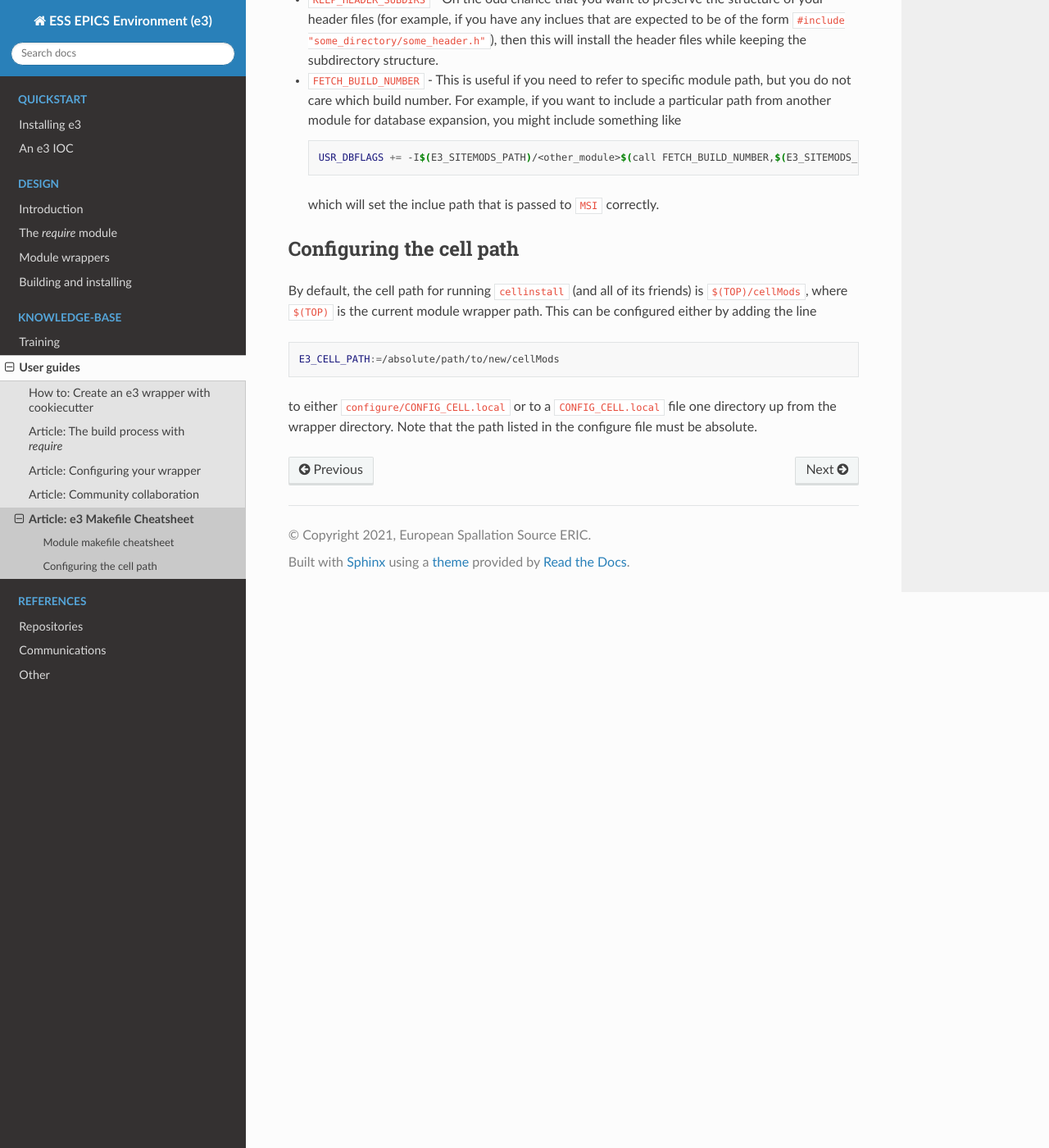
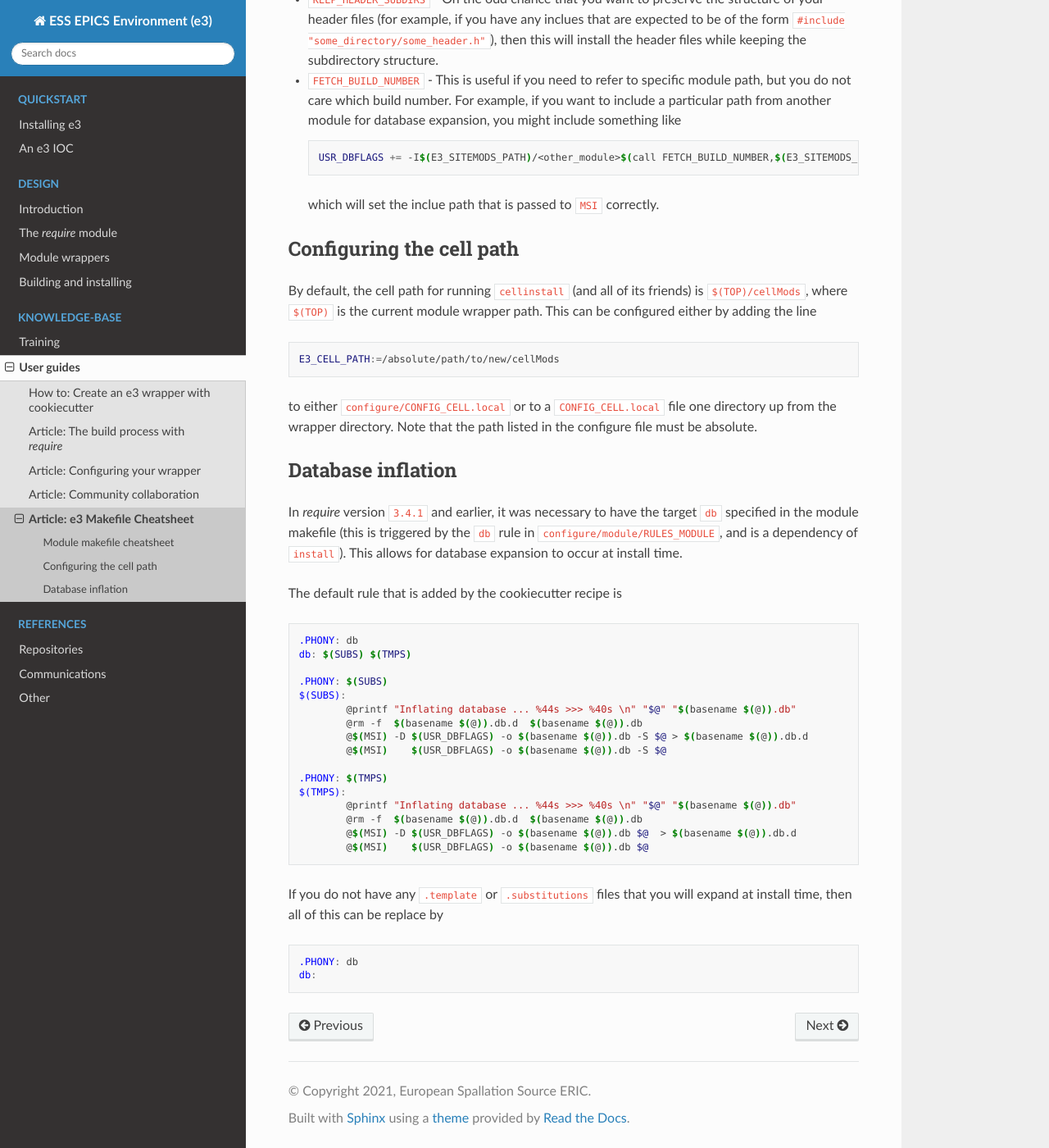
Before and after one commit to ttkorhonen/e3pages, a Sphinx documentation site: the page built from docs/kb/guide/articles/8_cheatsheet.md, in a window 1280 px wide and 1400 px high, scrolled down 1037 px. Shown: the whole window at 82% size. Built offline with Sphinx 7.4.7 and the Read the Docs theme 2.0.0, drawn with Linux system fonts in a browser that asks for light colours.

Commit message:
Added database inflation

````diff
--- a/docs/kb/guide/articles/8_cheatsheet.md
+++ b/docs/kb/guide/articles/8_cheatsheet.md
@@ -18,7 +18,7 @@ The following variables affect which architectures are built.
 
 The following variables are related to module dependencies.
 * `<module>_VERSION` - This defines which version of a dependent module to link or compile against. This should be specified with the boilerplate
-  ```make
+  ```makefile
   ifneq ($(strip <MODULE>_DEP_VERSION),)
   <module>_VERSION:=$(<MODULE>_DEP_VERSION)
   endif
@@ -37,7 +37,36 @@ There are also the following variables/macros of interest
 ## Configuring the cell path
 
 By default, the cell path for running `cellinstall` (and all of its friends) is `$(TOP)/cellMods`, where `$(TOP)` is the current module wrapper path. This can be configured either by adding the line
-```make
+```makefile
 E3_CELL_PATH:=/absolute/path/to/new/cellMods
 ```
 to either `configure/CONFIG_CELL.local` or to a `CONFIG_CELL.local` file one directory up from the wrapper directory. Note that the path listed in the configure file must be absolute.
+
+## Database inflation
+
+In *require* version `3.4.1` and earlier, it was necessary to have the target `db` specified in the module makefile (this is triggered by the `db` rule in `configure/module/RULES_MODULE`, and is a dependency of `install`). This allows for database expansion to occur at install time.
+
+The default rule that is added by the cookiecutter recipe is
+```makefile
+.PHONY: db
+db: $(SUBS) $(TMPS)
+
+.PHONY: $(SUBS)
+$(SUBS):
+	@printf "Inflating database ... %44s >>> %40s \n" "$@" "$(basename $(@)).db"
+	@rm -f  $(basename $(@)).db.d  $(basename $(@)).db
+	@$(MSI) -D $(USR_DBFLAGS) -o $(basename $(@)).db -S $@ > $(basename $(@)).db.d
+	@$(MSI)    $(USR_DBFLAGS) -o $(basename $(@)).db -S $@
+
+.PHONY: $(TMPS)
+$(TMPS):
+	@printf "Inflating database ... %44s >>> %40s \n" "$@" "$(basename $(@)).db"
+	@rm -f  $(basename $(@)).db.d  $(basename $(@)).db
+	@$(MSI) -D $(USR_DBFLAGS) -o $(basename $(@)).db $@  > $(basename $(@)).db.d
+	@$(MSI)    $(USR_DBFLAGS) -o $(basename $(@)).db $@
+```
+If you do not have any `.template` or `.substitutions` files that you will expand at install time, then all of this can be replace by
+```makefile
+.PHONY: db
+db:
+```
````
